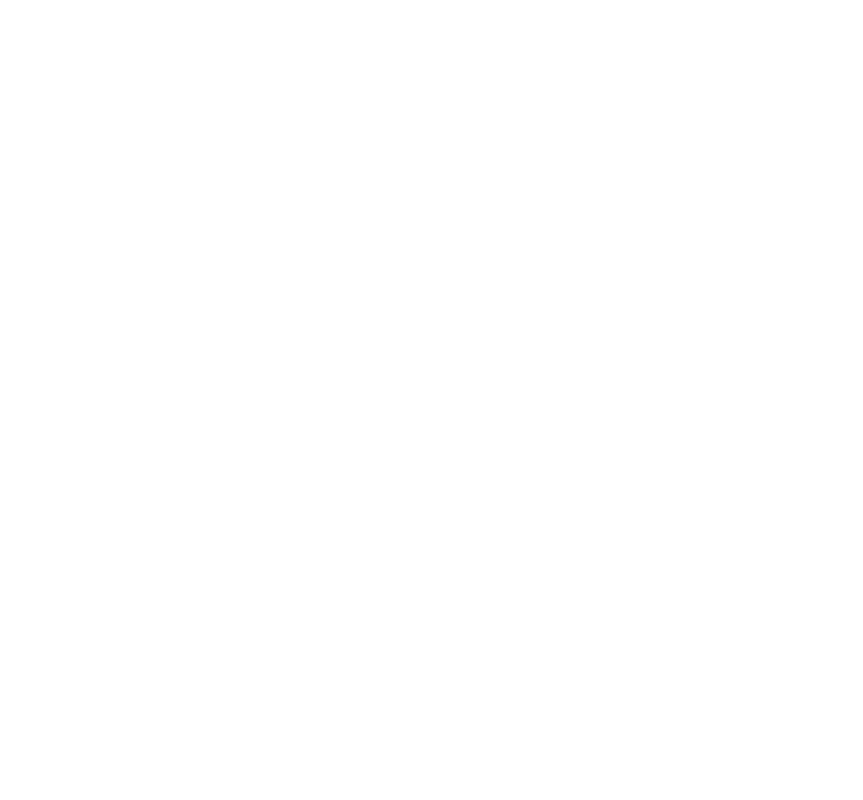
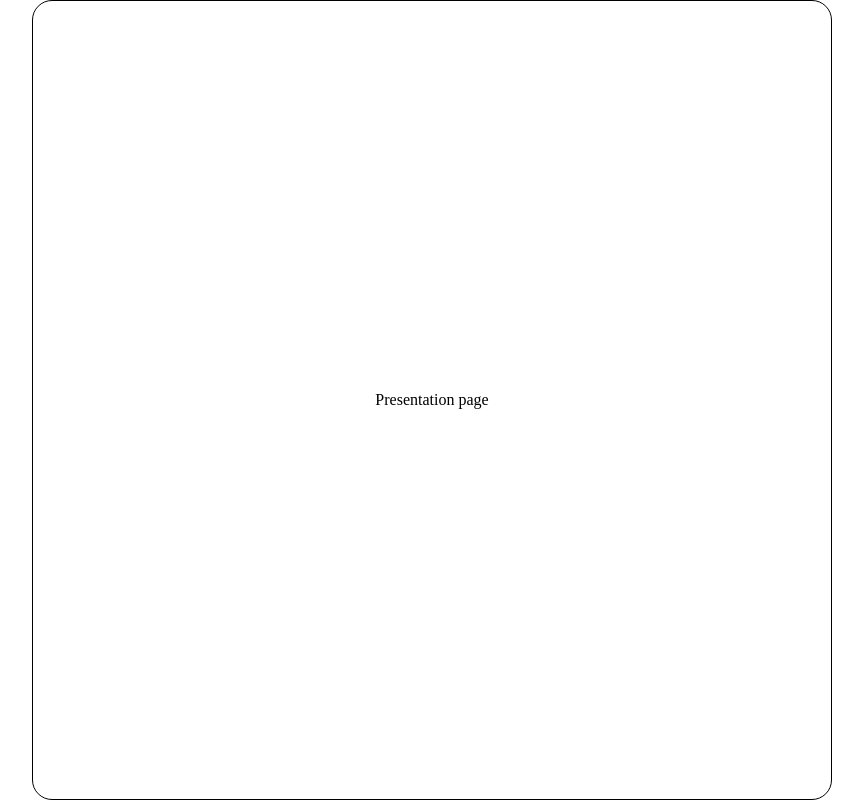
Before and after one commit to yongseongjeon/challenges, a React (Create React App) app in the folder 4-presentation/: page /presentation in a window 1280 px wide. Before the commit this address had no page. Shown: the whole page, without its empty margins (208-1071 px from the left). Built offline with nearby package versions, Linux system fonts and the light colour scheme.

Commit message:
style: PageWrapper 스타일 중앙 정렬

```diff
--- a/4-presentation/src/pages/Carousel/Carousel.tsx
+++ /dev/null
@@ -1,7 +0,0 @@
-import { PageWrapper } from "../../styles/components/PageWrapper.styled";
-
-function Carousel() {
-  return <PageWrapper>Carousel page</PageWrapper>;
-}
-
-export default Carousel;
--- /dev/null
+++ b/4-presentation/src/pages/Presentation/Presentation.tsx
@@ -0,0 +1,7 @@
+import { PageWrapper } from "../../styles/components/PageWrapper.styled";
+
+function Presentation() {
+  return <PageWrapper>Presentation page</PageWrapper>;
+}
+
+export default Presentation;
--- a/4-presentation/src/route.tsx
+++ b/4-presentation/src/route.tsx
@@ -1,10 +1,9 @@
-import Carousel from "./pages/Carousel/Carousel";
+import Presentation from "./pages/Presentation/Presentation";
 import Home from "./pages/Home/Home";
-import { RoutePath } from "./types/Route";
 
-export enum ROUTE_PATH {
-  HOME = "/",
-  CAROUSEL = "/carousel",
+export enum RoutePath {
+  Home = "/",
+  Presentation = "/presentation",
 }
 
 export interface RouteConfig {
@@ -14,6 +13,6 @@
 }
 
 export const routeConfigs: RouteConfig[] = [
-  { id: 0, path: ROUTE_PATH.HOME, element: <Home /> },
-  { id: 1, path: ROUTE_PATH.CAROUSEL, element: <Carousel /> },
+  { id: 0, path: RoutePath.Home, element: <Home /> },
+  { id: 1, path: RoutePath.Presentation, element: <Presentation /> },
 ];
--- a/4-presentation/src/styles/GlobalStyle.ts
+++ b/4-presentation/src/styles/GlobalStyle.ts
@@ -1,5 +1,6 @@
 import { createGlobalStyle } from "styled-components";
 import reset from "styled-reset";
+import { CommonStyle } from "./commonStyle";
 
 const GlobalStyle = createGlobalStyle`
   ${reset};
@@ -13,6 +14,12 @@
     height: 100vh;
   }
 
+  #root {
+    height: inherit;
+    display: flex;
+    ${CommonStyle.Center}
+  }
+
   button {
     margin: 0;
     border: 0;
--- a/4-presentation/src/styles/components/PageWrapper.styled.ts
+++ b/4-presentation/src/styles/components/PageWrapper.styled.ts
@@ -2,6 +2,8 @@
 import { CommonStyle } from "../commonStyle";
 
 export const PageWrapper = styled.div`
+  width: 50rem;
+  height: 50rem;
   display: flex;
   ${CommonStyle.Center}
   ${CommonStyle.BlackBorder}
```
